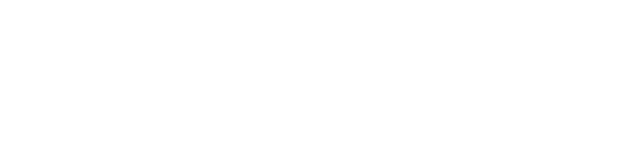
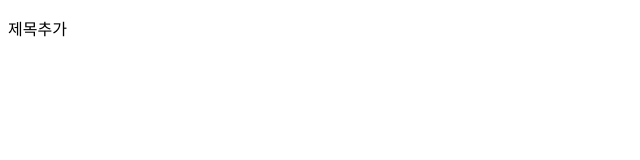
Before and after one commit to jijihui22/GITEX, a plain HTML site: page index.html in a window 1280 px wide. Shown: the full height of the page, 0-640 px from the left. Drawn offline with Linux system fonts and the light colour scheme.

Commit message:
제목 추가 갱신

```diff
--- a/index.html
+++ b/index.html
@@ -6,6 +6,6 @@
   <title>Document</title>
 </head>
 <body>
-
+  <p>제목추가</p>
 </body>
 </html>
```
